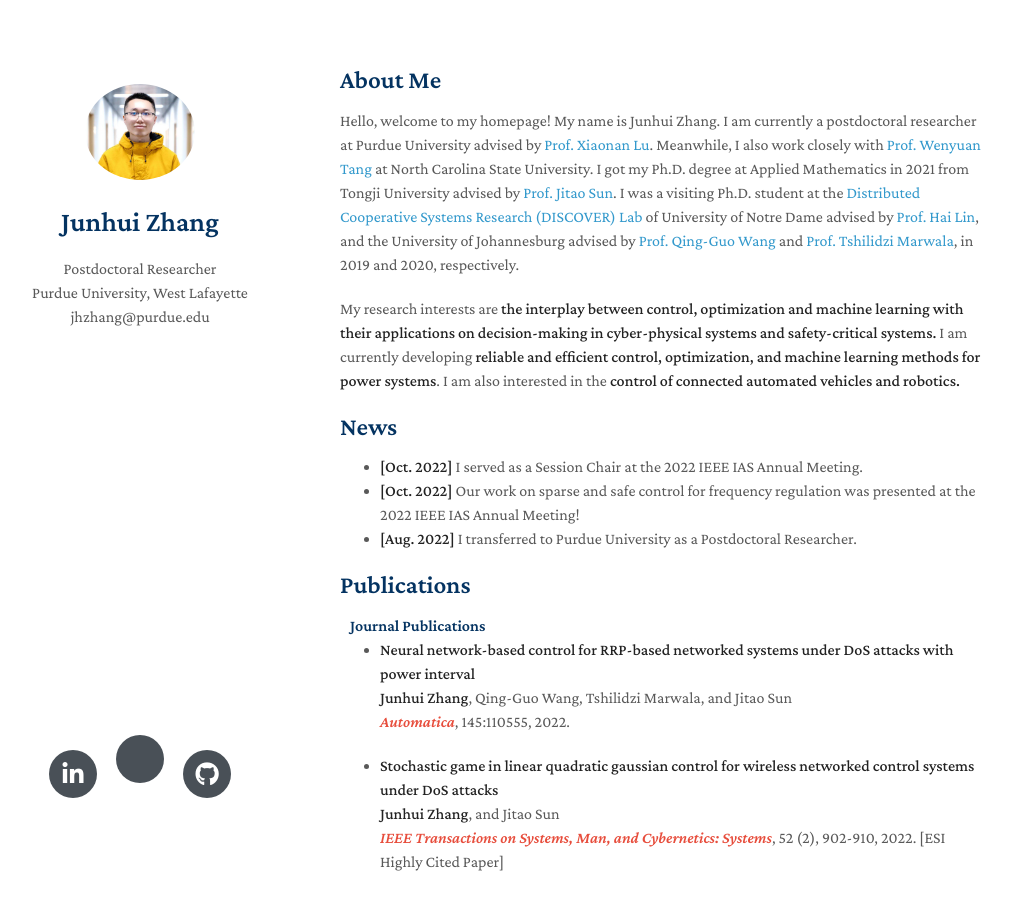
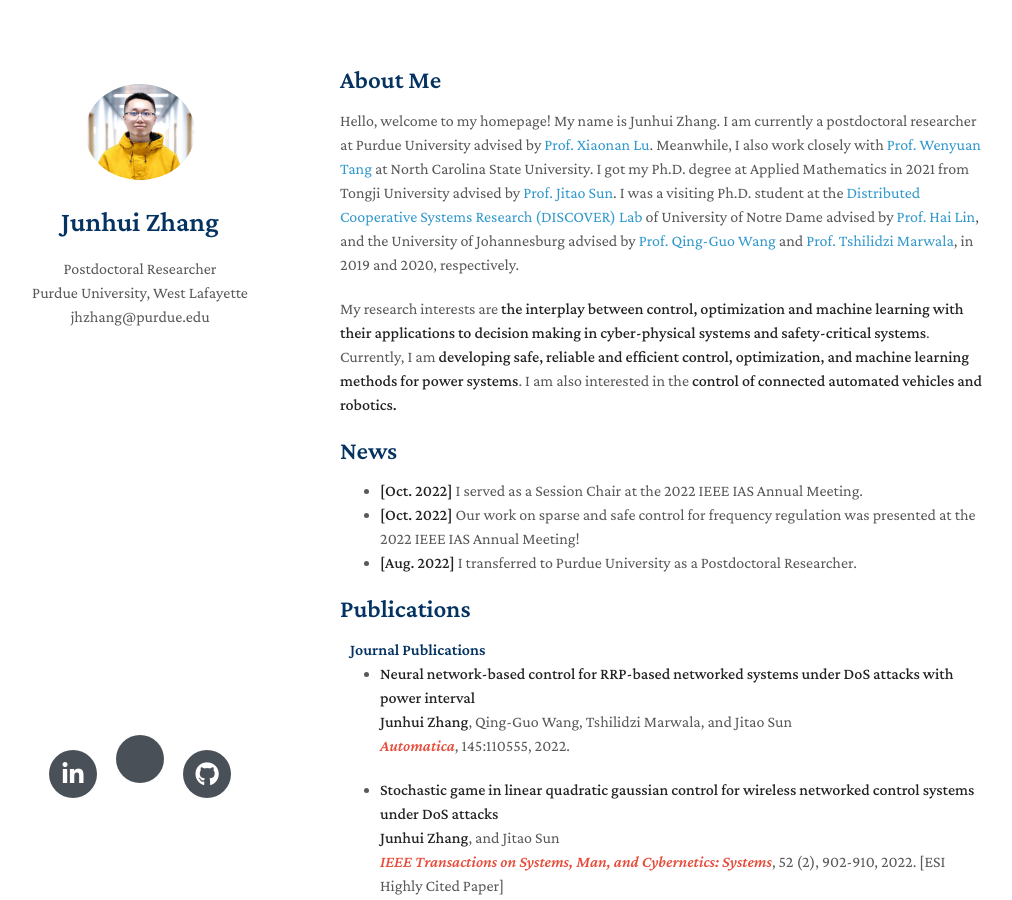
Before and after one commit to MrJUNHUIZHANG/Homepage, a Jekyll site: the page built from index.md, in a window 1280 px wide and 900 px high. Shown: the whole window, without its empty margins (130-1142 px from the left). Built offline with Jekyll 4.4.1, drawn with Linux system fonts in a browser that asks for light colours; nearby versions of some CDN libraries; a style sheet for code colours, icons or effects is not loaded; our own code applies the rules of GitHub Pages for plain Markdown files.

Commit message:
Create index.md

```diff
--- a/index.md
+++ b/index.md
@@ -6,7 +6,7 @@ layout: homepage
 
 Hello, welcome to my homepage! My name is Junhui Zhang. I am currently a postdoctoral researcher at Purdue University advised by [Prof. Xiaonan Lu](https://sites.temple.edu/ecexiaonanlu/people/). Meanwhile, I also work closely with [Prof. Wenyuan Tang](https://people.engr.ncsu.edu/wtang8/) at North Carolina State University. I got my Ph.D. degree at Applied Mathematics in 2021 from Tongji University advised by [Prof. Jitao Sun](https://math.tongji.edu.cn/info/1147/8803.htm). I was a visiting Ph.D. student at the [Distributed Cooperative Systems Research (DISCOVER) Lab](https://sites.google.com/a/nd.edu/discoverlab/) of University of Notre Dame advised by [Prof. Hai Lin](https://www3.nd.edu/~hlin1/), and the University of Johannesburg advised by [Prof. Qing-Guo Wang](https://www.uj.ac.za/members/prof-qing-guo-wang/) and [Prof. Tshilidzi Marwala](https://en.m.wikipedia.org/wiki/Tshilidzi_Marwala), in 2019 and 2020, respectively.
 
-My research interests are **the interplay between control, optimization and machine learning with their applications on decision-making in cyber-physical systems and safety-critical systems.** I am currently developing **reliable and efficient control, optimization, and machine learning methods for power systems**. I am also interested in the **control of connected automated vehicles and robotics.**
+My research interests are  **the interplay between control, optimization and machine learning with their applications to decision making in cyber-physical systems and safety-critical systems**. Currently, I am **developing safe, reliable and efficient control, optimization, and machine learning methods for power systems**. I am also interested in the **control of connected automated vehicles and robotics.**
 
 ## News
 
```
